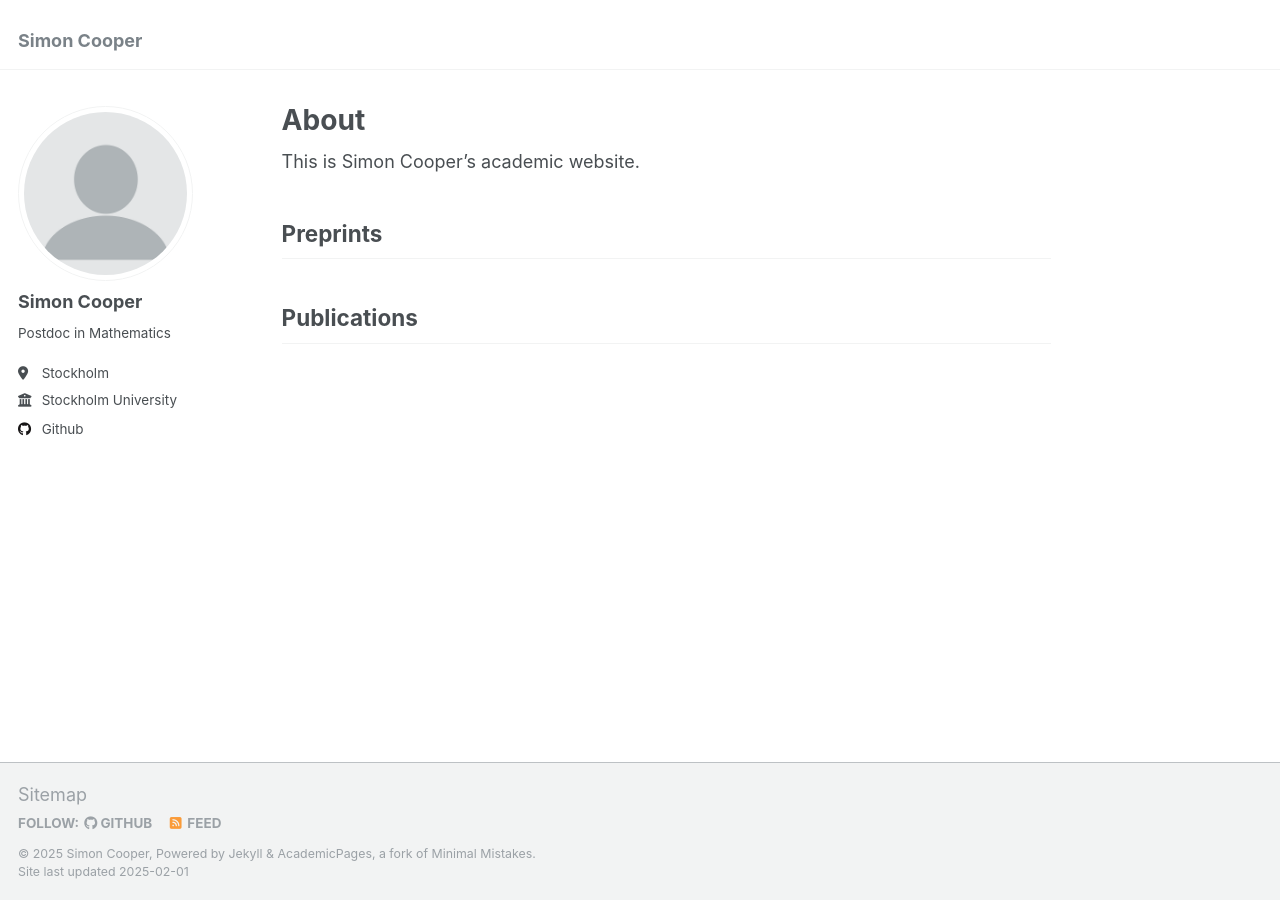
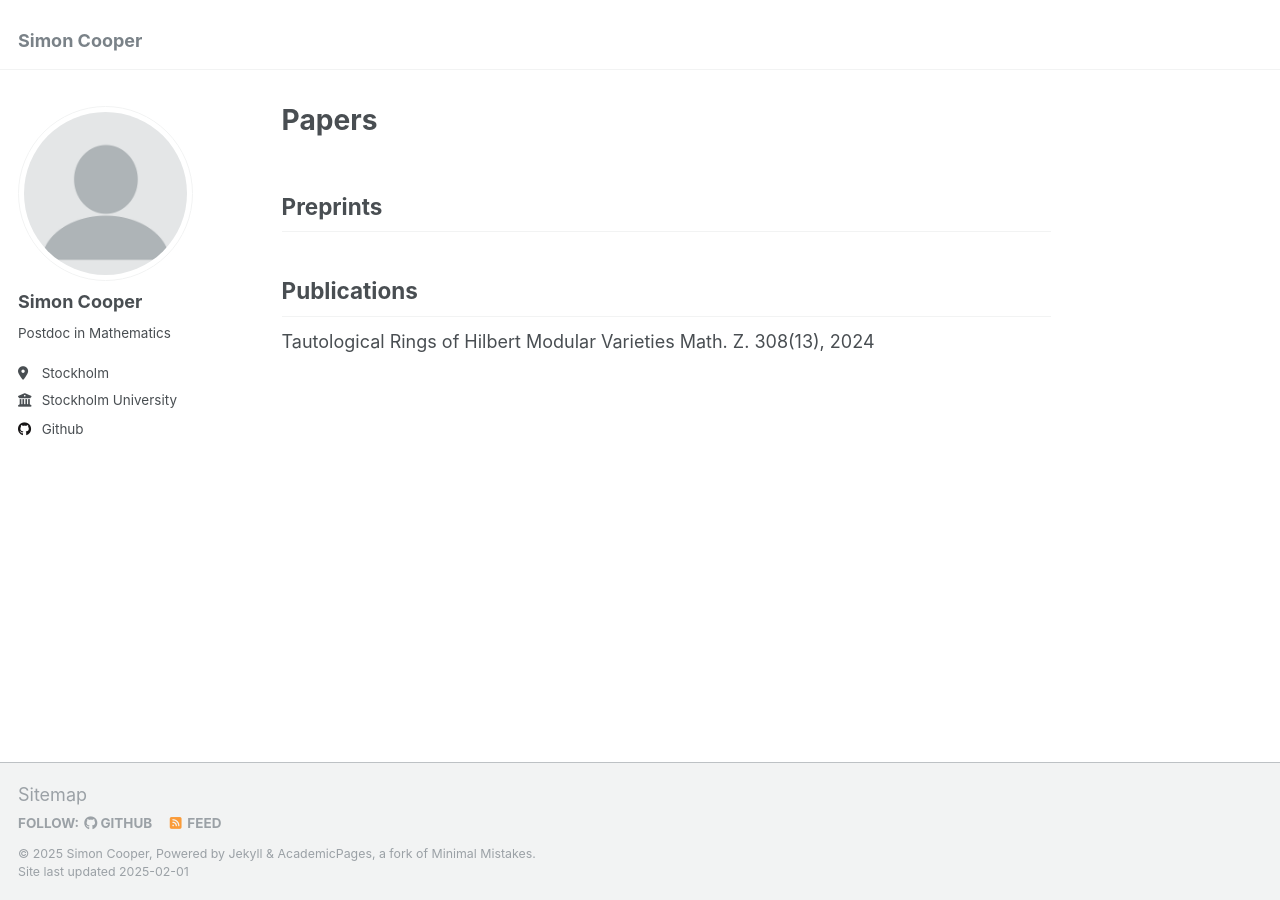
Before and after one commit to s-j-cooper/s-j-cooper.github.io, a Jekyll site: the page built from _pages/about.md, in a window 1280 px wide. Built offline with Jekyll 4.4.1, drawn with Linux system fonts in a browser that asks for light colours.

Commit message:
Update about.md

```diff
--- a/_pages/about.md
+++ b/_pages/about.md
@@ -1,6 +1,6 @@
 ---
 permalink: /
-title: "About"
+title: "Papers"
 # excerpt: "About me"
 author_profile: true
 redirect_from:
@@ -8,8 +8,9 @@ redirect_from:
   - /about.html
 ---
 
-This is Simon Cooper's academic website.
-
 ## Preprints
 
+
 ## Publications
+Tautological Rings of Hilbert Modular Varieties
+Math. Z. 308(13), 2024
```
